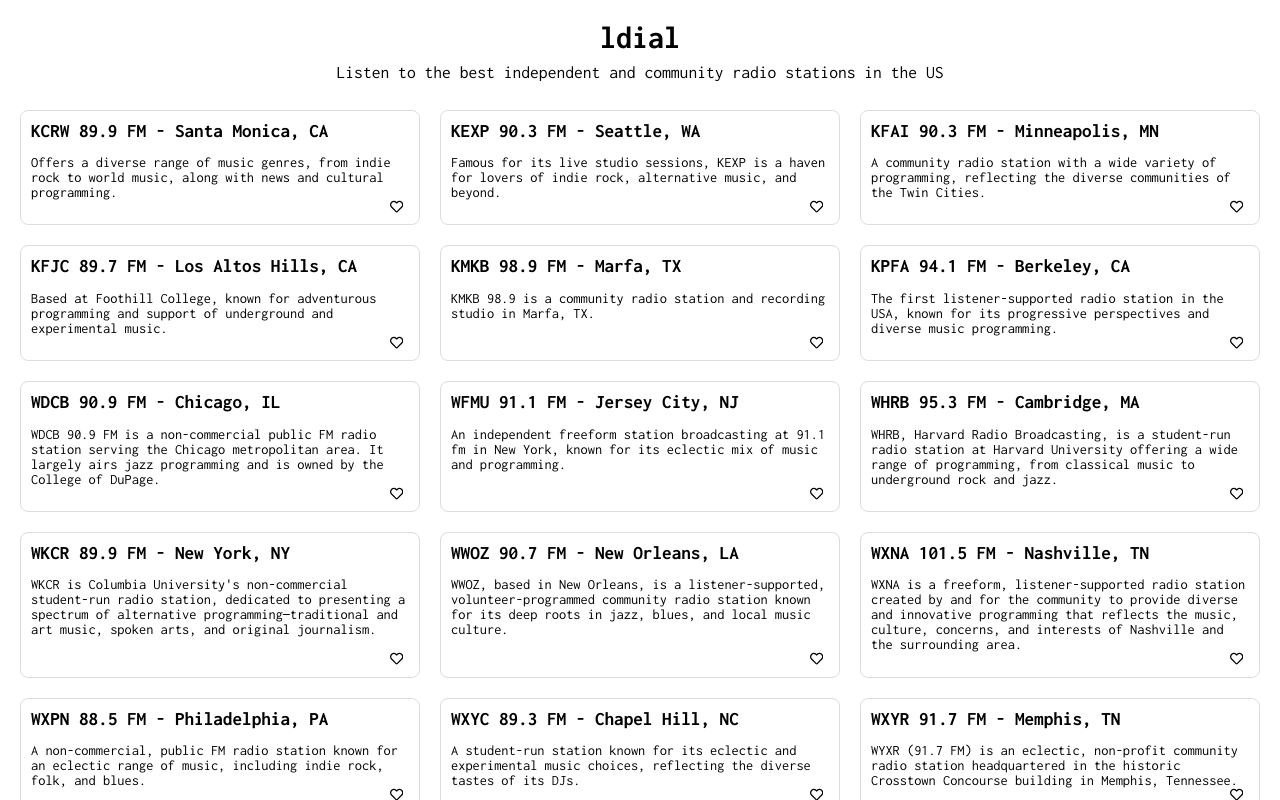
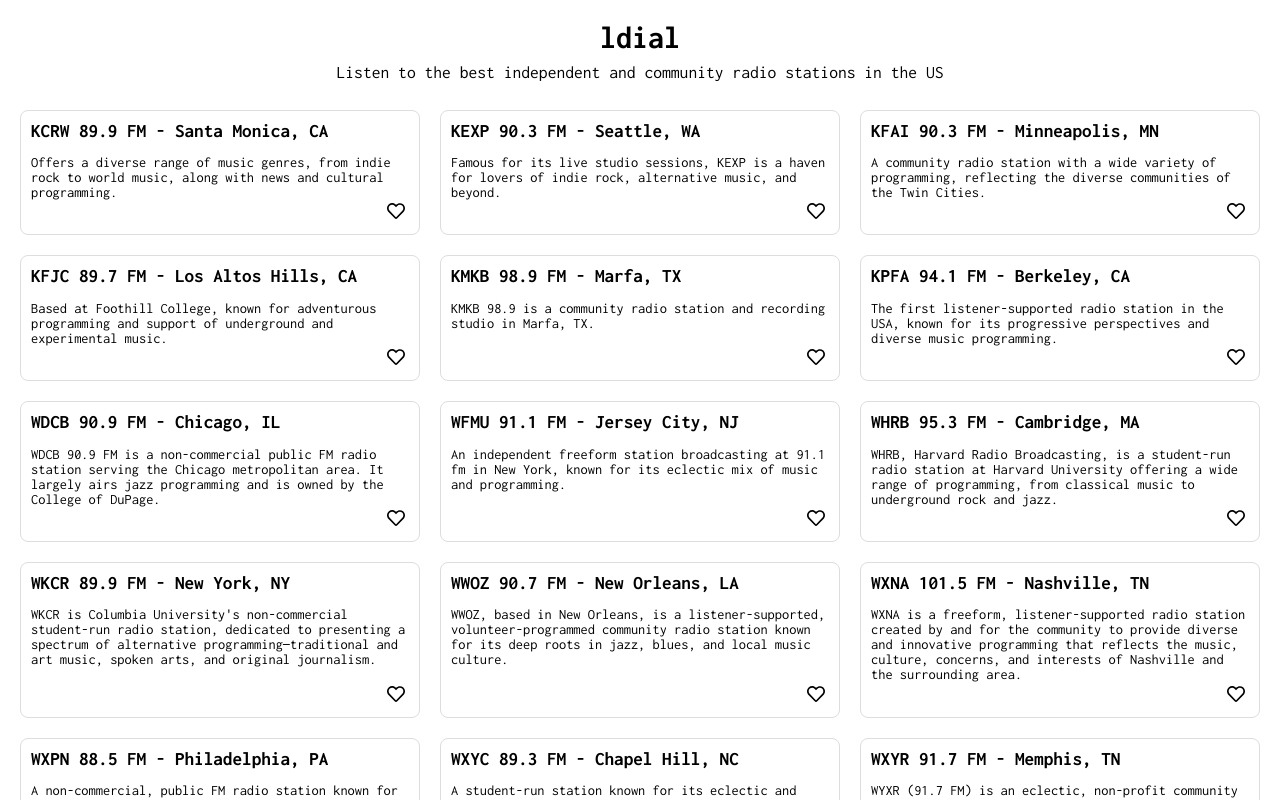
Before and after one commit to ascott1/ldial, a Next.js app: page / in a window 1280 px wide. Shown: the top 800 px of the page. Built offline with nearby package versions, Linux system fonts and the light colour scheme.

Commit message:
better fav alignment

```diff
--- a/components/RadioStationCard.module.css
+++ b/components/RadioStationCard.module.css
@@ -1,6 +1,6 @@
 .card {
   border: 1px solid #ddd;
-  padding: 10px;
+  padding: 10px 10px 20px 10px;
   margin: 10px;
   border-radius: 8px;
   cursor: pointer;
@@ -32,6 +32,8 @@
   cursor: pointer;
   right: 10px;
   bottom: 10px;
+  padding: 4px;
+  font-size: 1.125em;
 }
 
 .showIcon {
```
